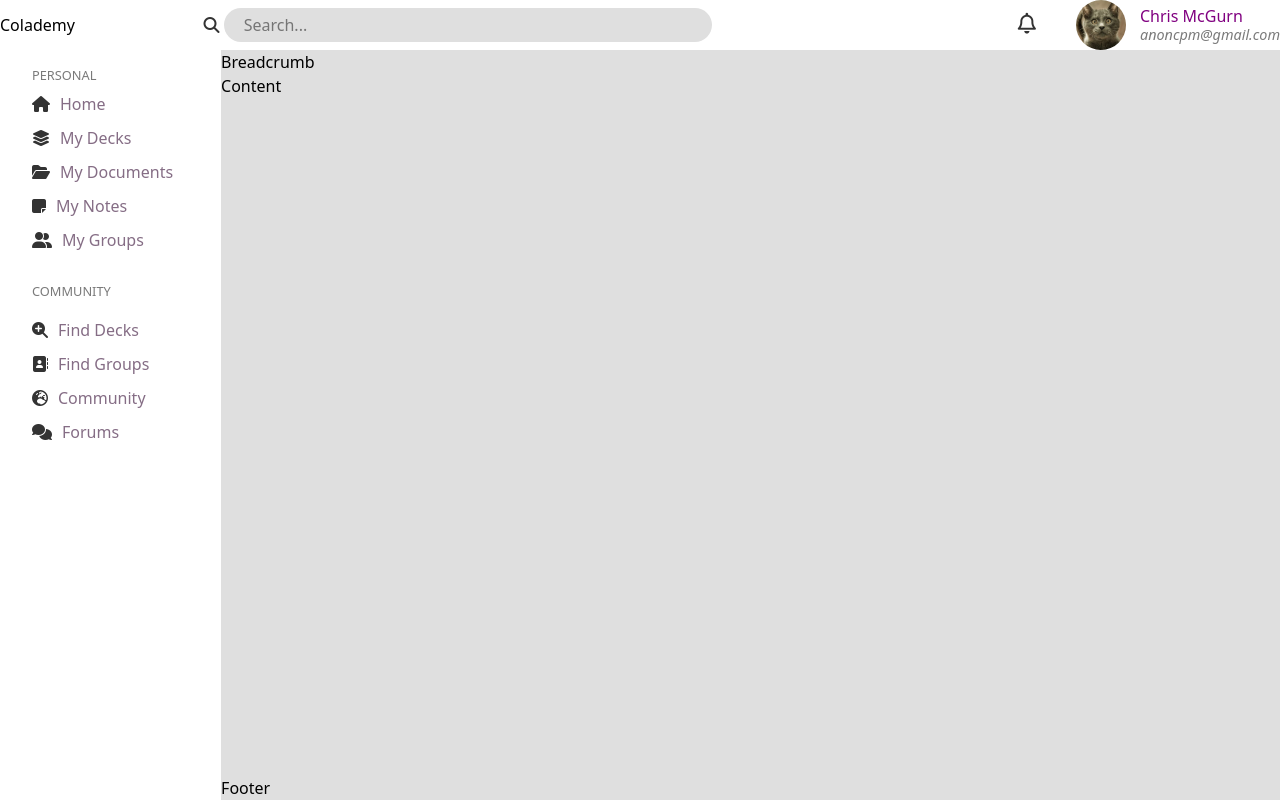
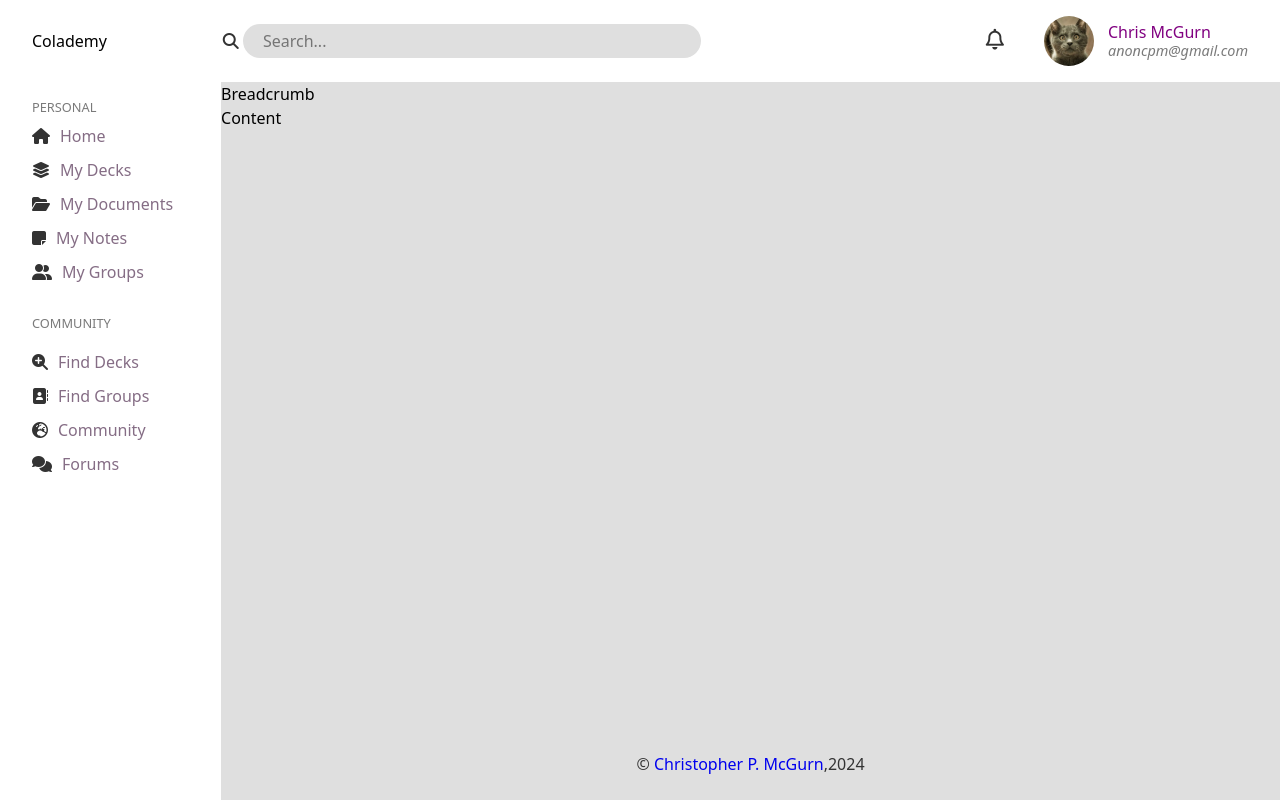
Before and after one commit to demodrome/colademy, a website: page index.html in a window 1280 px wide. Drawn offline with Linux system fonts and the light colour scheme.

Commit message:
feat: Style footer

```diff
--- a/index.html
+++ b/index.html
@@ -51,7 +51,7 @@
       </nav>
     </div>
     <main class="content">Content</main>
-    <footer class="footer">Footer</footer>
+    <footer class="footer"><p>&copy; <a href="https://github.com/demodrome">Christopher P. McGurn</a>,2024</p></footer>
   </div>
 </body>
 </html>
--- a/stylesheets/scss/base/_color.scss
+++ b/stylesheets/scss/base/_color.scss
@@ -1,6 +1,7 @@
 :root {
   // Primary
   --color-primary: purple;
+  --color-light: #ffffff;
 
   // Fonts
   --color-font-body: #333333;
--- a/stylesheets/scss/layout/_footer.scss
+++ b/stylesheets/scss/layout/_footer.scss
@@ -1,4 +1,7 @@
 .footer {
+  color: var(--color-font-body);
+  padding: 1.5rem 2rem;
+  text-align: center;
   grid-column: 2 / 3;
   grid-row: 4 / 5;
 }
--- a/stylesheets/scss/layout/_header.scss
+++ b/stylesheets/scss/layout/_header.scss
@@ -4,4 +4,5 @@
   display: grid;
   grid-template-columns: 1fr 4fr 1fr;
   align-items: center;
+  padding: 1rem 2rem;
 }
```
Also changed, not shown: stylesheets/styles/index.css, 1 other file.
